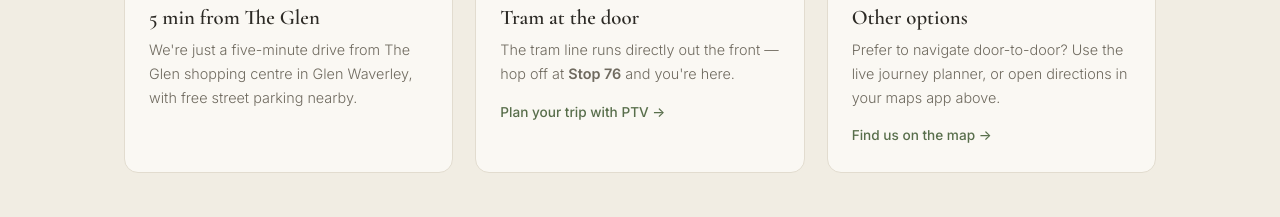
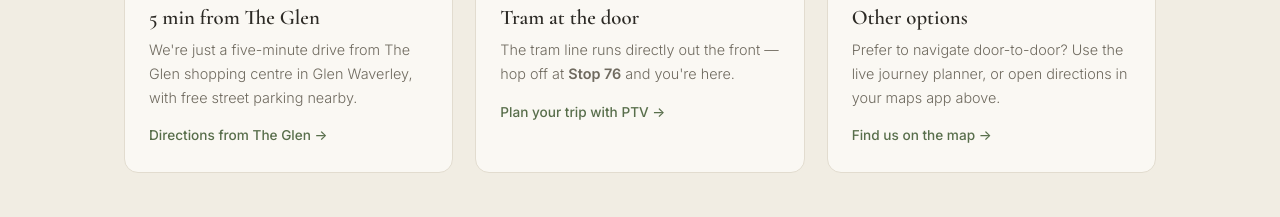
Before and after one commit to chakshoe/ramsay-gardens-cafe, a plain HTML site: page index.html in a window 1280 px wide. Shown: the part 4580-4797 px from the top of the page. Drawn offline with nearby package versions, Linux system fonts and the light colour scheme; a script that the page names is missing.

Commit message:
Add directions link from The Glen to cafe

```diff
--- a/index.html
+++ b/index.html
@@ -742,6 +742,7 @@
           <span class="ico">🛍️</span>
           <h3>5 min from The Glen</h3>
           <p>We're just a five-minute drive from The Glen shopping centre in Glen Waverley, with free street parking nearby.</p>
+          <a class="link" href="https://www.google.com/maps/dir/?api=1&origin=The+Glen+Glen+Waverley+VIC+3150&destination=1+Stanley+Road+Vermont+South+VIC+3133" target="_blank" rel="noopener">Directions from The Glen →</a>
         </div>
         <div class="gh-card">
           <span class="ico">🚊</span>
```
